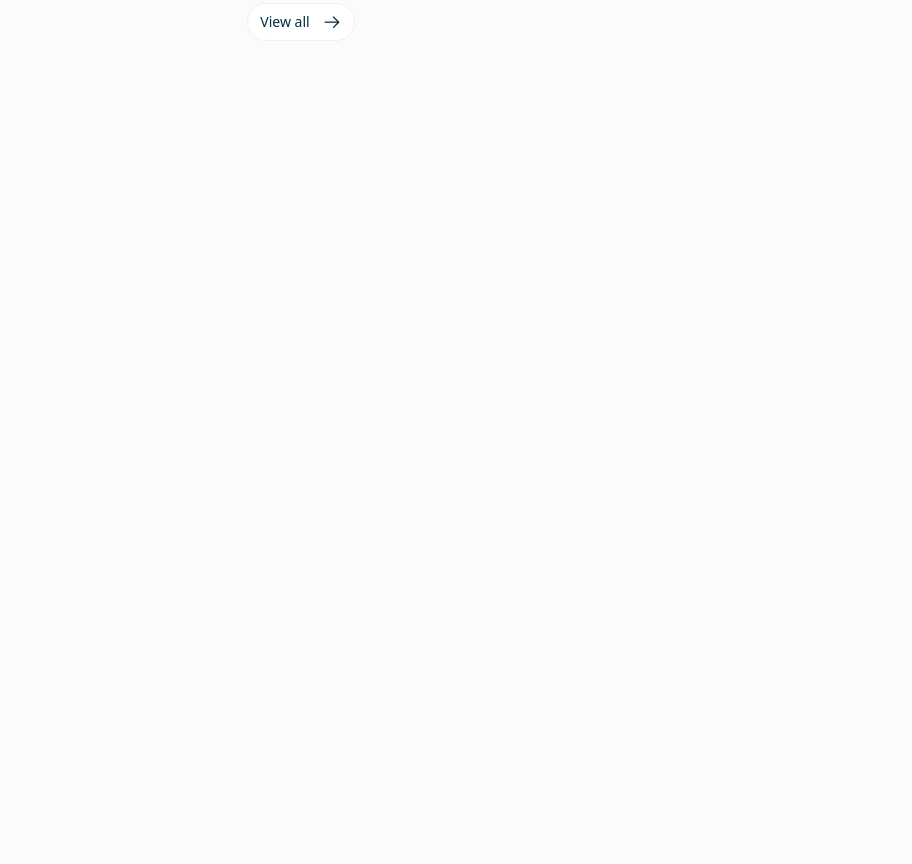
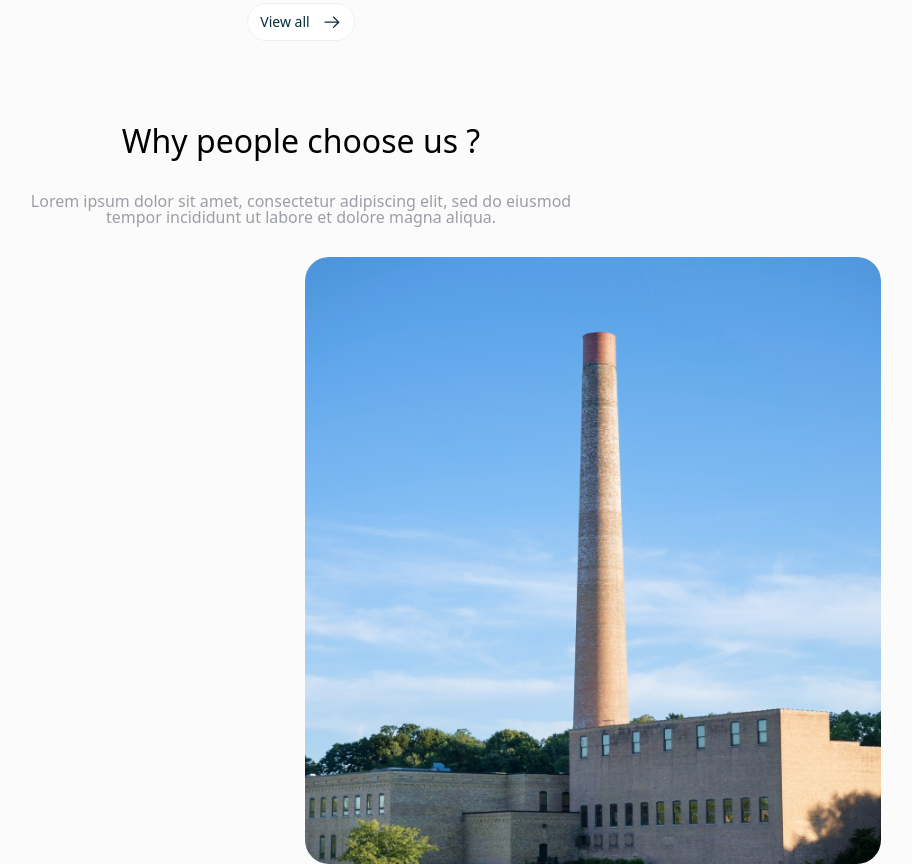
Before and after one commit to mahi25soni/indlay, a Next.js app: page /home in a window 1280 px wide. Shown: the part 2740-3604 px from the top of the page, without its empty margins (339-1251 px from the left). Before the commit the page ends 2781 px from the top, so only its background shows below. Built offline with nearby package versions, Linux system fonts and the light colour scheme.

Commit message:
Core : About us page set up

```diff
--- a/src/app/home/page.tsx
+++ b/src/app/home/page.tsx
@@ -7,9 +7,10 @@ const Listing = dynamic(() => import("@/components/Listing/Listing"));
 const Services = dynamic(
   () => import("@/components/ServicesComponent/ServicesComponent"),
 );
-const Collections = dynamic(() => import("@/components/Collections/Collections"));
-
-
+const Collections = dynamic(
+  () => import("@/components/Collections/Collections"),
+);
+const AboutUs = dynamic(() => import("@/components/AboutUs/AboutUs"));
 
 const HomePage = () => {
   return (
@@ -17,8 +18,9 @@ const HomePage = () => {
       <Navbar />
       <Hero />
       <Services />
-      <Collections/>
+      <Collections />
       <Listing />
+      <AboutUs />
 
       {/*  Services */}
       {/*  Collections */}
--- /dev/null
+++ b/src/components/AboutUs/AboutUs.tsx
@@ -0,0 +1,35 @@
+import React from "react";
+import dynamic from "next/dynamic";
+import Image from "next/image";
+const SingleHeading = dynamic(
+  () => import("@/components/atoms/SingleHeading/SingleHeading"),
+);
+
+const AboutUs = () => {
+  return (
+    <div className="mt-20 flex w-full flex-col gap-8 px-15">
+      <SingleHeading firstLine="Why people choose us ?" />
+      <div className="flex items-center justify-center">
+        <p className="max-w-[600px] text-center text-base font-normal leading-4 text-light-gray">
+          Lorem ipsum dolor sit amet, consectetur adipiscing elit, sed do
+          eiusmod tempor incididunt ut labore et dolore magna aliqua.
+        </p>
+      </div>
+
+      <div className="grid grid-cols-2 gap-2">
+        <div></div>
+        <div>
+          <Image
+            src="/aboutus.png"
+            width={640}
+            height={674}
+            alt="About us"
+            className="rounded-3xl"
+          />
+        </div>
+      </div>
+    </div>
+  );
+};
+
+export default AboutUs;
--- a/src/components/atoms/SingleHeading/SingleHeading.tsx
+++ b/src/components/atoms/SingleHeading/SingleHeading.tsx
@@ -2,7 +2,7 @@ import React from "react";
 
 interface SingleHeadingProps {
   firstLine: string;
-  secondLine: string;
+  secondLine?: string;
 }
 const SingleHeading = ({ firstLine, secondLine }: SingleHeadingProps) => {
   return (
```
Also changed, not shown: public/aboutus.png (added).
